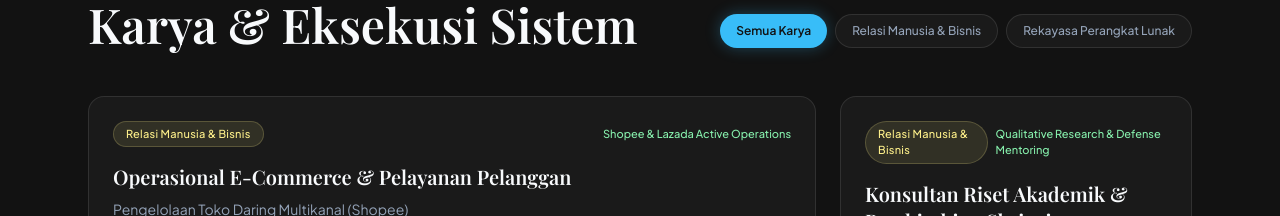
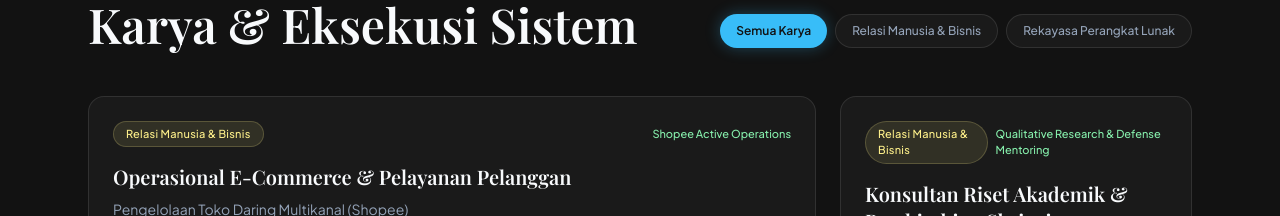
Before and after one commit to greaterdarkness360-ops/natanaelpanjaitan_portofolio.github.io, a Vue app: page / in a window 1280 px wide. Shown: the part 1800-2016 px from the top of the page. Built offline with nearby package versions, Linux system fonts and the light colour scheme; a web font is replaced by a local one.

Commit message:
Update portfolioData.ts

```diff
--- a/src/data/portfolioData.ts
+++ b/src/data/portfolioData.ts
@@ -14,15 +14,15 @@ export const portfolioItems: PortfolioItem[] = [
     sociologicalContext:
       'Membeli souvenir pernikahan bukanlah belanja barang harian biasa. Pembeli biasanya adalah calon pengantin yang mudah cemas karena menyangkut hari pernikahan mereka, ketepatan waktu pengiriman barang, hasil sablon nama, serta biaya yang pas dengan anggaran. Balasan pesan yang lambat atau jawaban penjual yang kaku bisa langsung membuat calon pembeli pindah ke toko lain.',
     solutionExecution:
-      'Mengelola operasional harian toko Souvenir Pernikahan Kota Medan di Shopee dan Lazada secara terpadu. Mengedepankan cara berkomunikasi yang ramah, cepat tanggap, dan menenangkan kekhawatiran pembeli. Setiap kendala pengiriman dan keluhan diselesaikan dengan memberi jalan keluar yang adil, sehingga performa toko tetap memiliki reputasi tinggi dan penjualan terus berjalan stabil.',
+      'Mengelola operasional harian toko Souvenir Pernikahan Kota Medan di Shopee secara terpadu. Mengedepankan cara berkomunikasi yang ramah, cepat tanggap, dan menenangkan kekhawatiran pembeli. Setiap kendala pengiriman dan keluhan diselesaikan dengan memberi jalan keluar yang adil, sehingga performa toko tetap memiliki reputasi tinggi dan penjualan terus berjalan stabil.',
     stackOrSkills: [
       'Komunikasi Pelanggan',
       'Negosiasi Penjualan B2C',
       'Penanganan Komplain',
-      'Shopee & Lazada Seller Center',
+      'Shopee Seller Center',
       'Manajemen Pengiriman'
     ],
-    highlightMetric: 'Shopee & Lazada Active Operations'
+    highlightMetric: 'Shopee Active Operations'
   },
   {
     id: 'academic-consultant',
```
